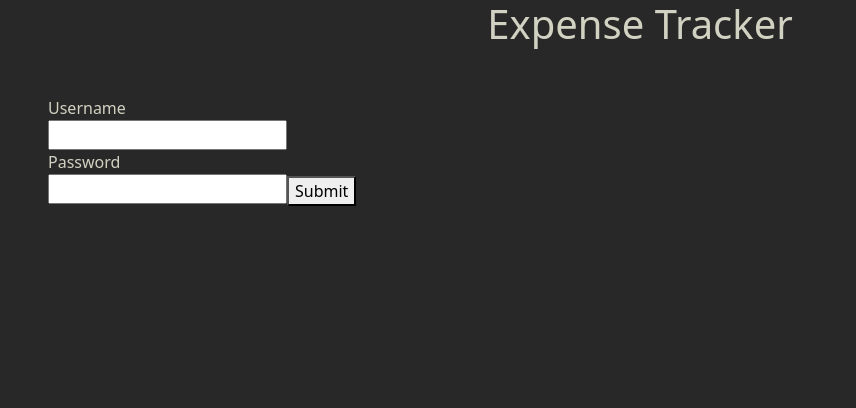
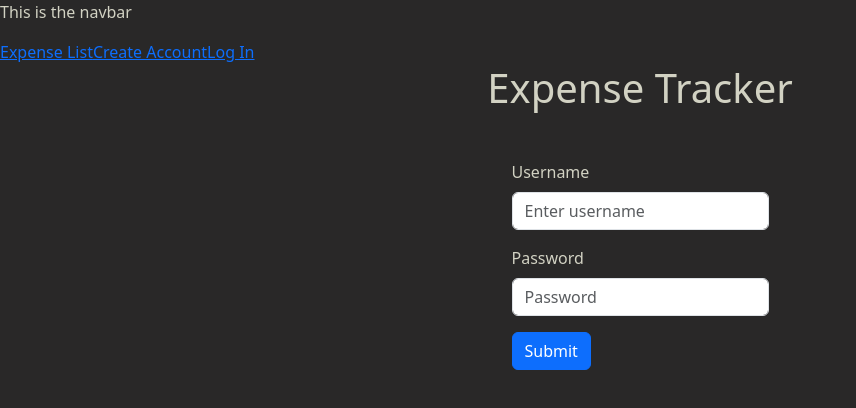
Before and after one commit to n-see/ExpenceReact, a React (Vite) app in the folder expenseReact/: page /CreateAccount in a window 1280 px wide. Shown: the top 408 px of the page, without its empty margins (0-856 px from the left). Built offline with nearby package versions, Linux system fonts and the light colour scheme; the HTML template or start-up script is replaced by a standard one.

Commit message:
create account

```diff
--- a/expenseReact/package.json
+++ b/expenseReact/package.json
@@ -18,6 +18,7 @@
     "bootstrap": "^5.3.3",
     "framer-motion": "^11.3.24",
     "react": "^18.2.0",
+    "react-bootstrap": "^2.10.4",
     "react-dom": "^18.2.0",
     "react-hook-form": "^7.51.5",
     "react-router-dom": "^6.26.1",
--- a/expenseReact/src/App.tsx
+++ b/expenseReact/src/App.tsx
@@ -2,6 +2,8 @@
 import CreateAccount from "./expense-tracker/components/CreateAccount";
 import ExpenseList from "./expense-tracker/components/ExpenseList"
 import {BrowserRouter, Routes, Route} from 'react-router-dom';
+import Navbar from "./expense-tracker/components/Navbar";
+import Login from "./expense-tracker/components/Login";
 // import ExpenseFilter from "./expense-tracker/components/ExpenseFilter"
 // import ExpenseForm from "./expense-tracker/components/ExpenseForm"
 // import categories from "./expense-tracker/categories";
@@ -13,6 +15,11 @@ import {BrowserRouter, Routes, Route} from 'react-router-dom';
 //   category: string;
 // }
 
+export interface User{
+  id: number,
+  username: string;
+  password: string;
+}
 
 const App = () => {
 
@@ -50,7 +57,7 @@ const App = () => {
   return (
     <>
     <BrowserRouter>
-
+        <Navbar/>
       <h1 className="text-center">Expense Tracker</h1>
       <div className="m-5">
       {/* <ExpenseForm/> */}
@@ -61,9 +68,10 @@ const App = () => {
       <div className="m-5">
       {/* <ExpenseList  /> */}
       <Routes>
-      <Route path="/" element={<ExpenseList/>} />
+      <Route path="/ExpenseList" element={<ExpenseList/>} />
       {/* <Route path="/Login" element={<Login />} /> */}
       <Route path="/CreateAccount" element={<CreateAccount/>} />
+      <Route path="/" element={<Login/>} />
       </Routes>
       </div>
     </BrowserRouter>
--- /dev/null
+++ b/expenseReact/src/Services/DataService.tsx
@@ -0,0 +1,30 @@
+import { json } from "react-router-dom";
+import { User } from "../App";
+import { BASE_URL } from "../constant";
+import axios from "axios";
+import { Container, Row, Col, Button, Form } from "react-bootstrap"
+
+//Helper function to check token
+
+// let userData= {};
+// if(localStorage.getItem("UserData")) {
+//     userData = JSON.parse(localStorage.getItem("UserData"));
+// }
+
+const checkToken = () => {
+    let result = false;
+    let lsData = localStorage.getItem("Token");
+    if (lsData && lsData != null) {
+        result = true;
+    }
+    return result;
+};
+
+const createAccount = (createdUser:User) => {
+    axios
+    .post(BASE_URL + "User/AddUsers", createdUser )
+    .then(() => console.log("user successfully created"))
+    .catch(error => error.message)
+};
+
+export {createAccount, checkToken}
--- a/expenseReact/src/expense-tracker/components/CreateAccount.tsx
+++ b/expenseReact/src/expense-tracker/components/CreateAccount.tsx
@@ -1,13 +1,16 @@
-import { Button, Container, FormControl, FormLabel, Input } from "@chakra-ui/react"
 import { useState } from "react"
+import { Container, Row, Col, Button, Form } from "react-bootstrap"
+import { useNavigate } from "react-router-dom"
+import { createAccount } from "../../Services/DataService";
+import { User } from "../../App";
 
 
 const CreateAccount = () => {
 
-    let navigate
+    let navigate = useNavigate();
 
-    const [Username, setUsername] = useState('')
-    const [Password, setPassword] = useState('')
+    const [Username, setUsername] = useState<User["username"]>('')
+    const [Password, setPassword] = useState<User["password"]>('')
 
     const handleUser = (e:string) => {
         setUsername(e);
@@ -18,20 +21,47 @@ const CreateAccount = () => {
     }
 
     const handleSubmit = () => {
-        console.log("submit");
+        let userData = {
+            id: 0,
+            username: Username,
+            password: Password
+        }
+        console.log(userData)
+        createAccount(userData)
+        navigate("/Login")
     }
 
   return (
     <>
         <Container>
-            <FormControl>
-                <FormLabel>Username</FormLabel>
-                <Input type="text" onChange={(e) =>handleUser(e.target.value)}/>
-                <FormLabel>Password</FormLabel>
-                <Input type="password" onChange={(e) =>handleUser(e.target.value)}/>
-                <Button colorScheme="teal.300" onClick={handleSubmit}>Submit</Button>
-            </FormControl>
-        </Container>
+                <Row>
+                    <Col className="form-container d-flex justify-content-center">
+                        {/* <h1>Account Page</h1> */}
+
+                        <Form>
+                            <Form.Group className="mb-3" controlId="Username">
+                                <Form.Label>Username</Form.Label>
+                                <Form.Control type="text" placeholder="Enter username" onChange={(e) => handleUser(e.target.value)}/>
+                                {/* <Form.Text className="text-muted">
+                                    We'll never share your email with anyone else, unless we are paid a substantial amount of money to sell your data.
+                                </Form.Text> */}
+                            </Form.Group>
+
+                            <Form.Group className="mb-3" controlId="formBasicPassword">
+                                <Form.Label>Password</Form.Label>
+                                <Form.Control type="password" placeholder="Password"  onChange={(e) => handlePassword(e.target.value)}/>
+                            </Form.Group>
+                            {/* <Form.Group className="mb-3" controlId="formBasicCheckbox">
+                                <Form.Check type="checkbox" label="Check me out" />
+                            </Form.Group> */}
+                            <Button variant="primary" onClick={handleSubmit}>
+                                Submit
+                            </Button>
+                        </Form>
+
+                    </Col>
+                </Row>
+            </Container>
     </>
   )
 }
--- a/expenseReact/src/expense-tracker/components/ExpenseList.tsx
+++ b/expenseReact/src/expense-tracker/components/ExpenseList.tsx
@@ -92,7 +92,7 @@ const ExpenseList = () => {
 
     return (
         <>
-            <Navbar/>
+
             <ExpenseForm fetchData={fetchData} />
             <br />
             <ExpenseFilter
--- a/expenseReact/src/expense-tracker/components/Login.tsx
+++ b/expenseReact/src/expense-tracker/components/Login.tsx
@@ -1,10 +1,63 @@
+import { Container, Row, Col, Button, Form } from "react-bootstrap"
+import { useState } from "react";
+import { Link, useNavigate } from "react-router-dom"
 
 const Login = () => {
+
+  let navigate = useNavigate();
+
+  const [Username, setUsername] = useState('')
+  const [Password, setPassword] = useState('')
+
+  const handleUser = (e:string) => {
+      setUsername(e);
+  }
+
+  const handlePassword = (e:string) => {
+      setPassword(e);
+  }
+
+  const handleSubmit = () => {
+      console.log("submit");
+  }
 
 
   return (
     <>
+       <Container>
+                <Row>
+                    <Col className="form-container d-flex justify-content-center">
+                        {/* <h1>Account Page</h1> */}
 
+                        <Form>
+                            <p className="text-center">Login</p>
+                            <Form.Group className="mb-3" controlId="Username">
+                                <Form.Label>Username</Form.Label>
+                                <Form.Control type="text" placeholder="Enter username" onChange={(e) => handleUser(e.target.value)}/>
+                                {/* <Form.Text className="text-muted">
+                                    We'll never share your email with anyone else, unless we are paid a substantial amount of money to sell your data.
+                                </Form.Text> */}
+                            </Form.Group>
+
+                            <Form.Group className="mb-3" controlId="formBasicPassword">
+                                <Form.Label>Password</Form.Label>
+                                <Form.Control type="password" placeholder="Password"  onChange={(e) => handlePassword(e.target.value)}/>
+                            </Form.Group>
+                            {/* <Form.Group className="mb-3" controlId="formBasicCheckbox">
+                                <Form.Check type="checkbox" label="Check me out" />
+                            </Form.Group> */}
+                            <Button variant="primary" onClick={handleSubmit}>
+                                Login
+                            </Button>
+                            <p className="mt-3">Don't have an account?</p>
+                            <Button variant="primary" onClick={() => ('/CreateAccount')}>
+                                Create Account
+                            </Button>
+                        </Form>
+
+                    </Col>
+                </Row>
+            </Container>
     </>
   )
 }
--- a/expenseReact/src/expense-tracker/components/Navbar.tsx
+++ b/expenseReact/src/expense-tracker/components/Navbar.tsx
@@ -13,9 +13,9 @@ const Navbar = () => {
     <>
         <Container>
             <Text>This is the navbar</Text>
-            {/* <Text as={Link} to={"/"}>Expense List</Text> */}
-            {/* <Text as={Link} to={"/CreateAccount"}>Create Account</Text> */}
-            {/* <Text as={Link} to={"/ExpenseList"}>Log In</Text> */}
+            <Text as={Link} to={"/ExpenseList"}>Expense List</Text>
+            <Text as={Link} to={"/CreateAccount"}>Create Account</Text>
+            <Text as={Link} to={"/"}>Log In</Text>
         </Container>
     </>
   )
```
Also changed, not shown: 13 other files (tests, documents, lock files or other folders).
